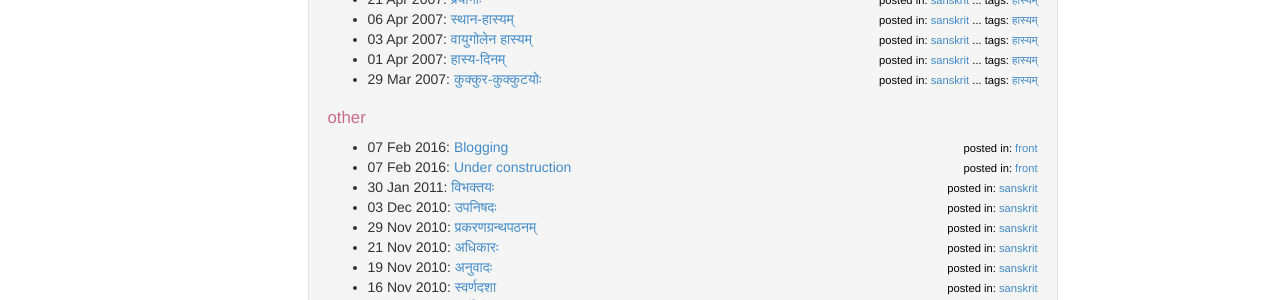
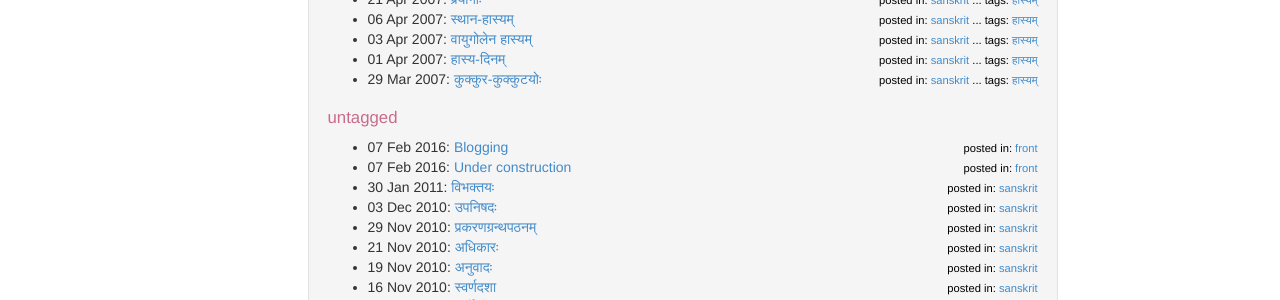
Before and after one commit to aupasana/aupasana.github.io, a Jekyll site: the page built from archives/archive_tag.html, in a window 1280 px wide and 900 px high, scrolled down 6365 px. Shown: the part 152-452 px from the top of the window. Built offline with Jekyll 4.4.1, drawn with Linux system fonts in a browser that asks for light colours.

Commit message:
archive_tag.html: Update "other" section to "untagged"

```diff
--- a/archives/archive_tag.html
+++ b/archives/archive_tag.html
@@ -28,7 +28,7 @@ title: Posts by tag
 {% endfor %}
 
 <!-- no tags -->
-<h2 id="none">other</h2>
+<h2 id="none">untagged</h2>
 <ul>
 	{% for post in site.posts %}
 		{% if post.tags == nil or post.tags.size == 0 %}
```
